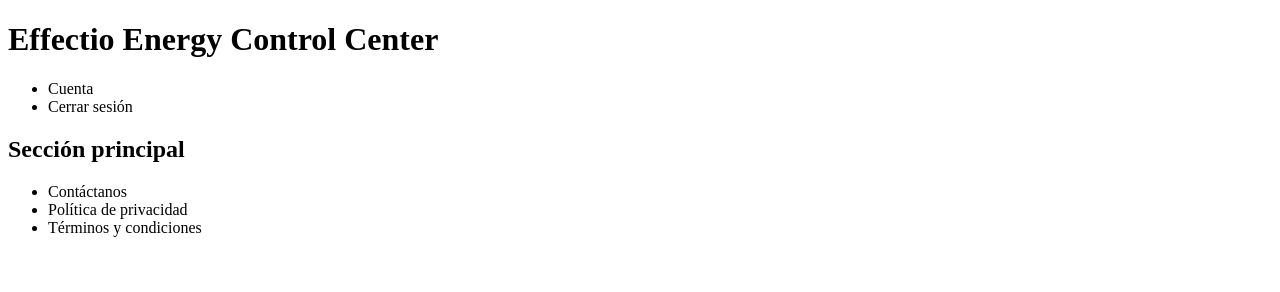
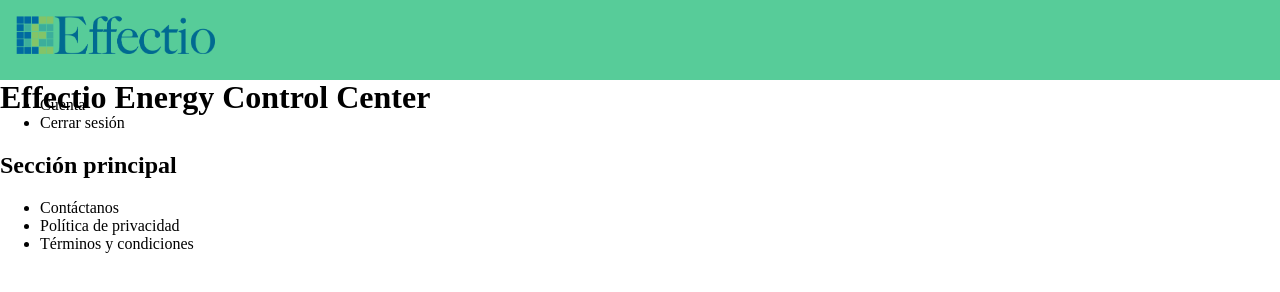
Before and after one commit to LucilaJaenMAC/pruebasHTML, a plain HTML site: page index.html in a window 1280 px wide. Drawn offline with Linux system fonts and the light colour scheme.

Commit message:
Ahora si agregué el logo y los estilos para el la imagen

```diff
--- a/index.html
+++ b/index.html
@@ -6,8 +6,24 @@
     <meta name="viewport" content="width=device-width, initial-scale=1.0">
     <title>Document</title>
 </head>
+<style>
+    body{
+        margin: 0px;
+    }
+    header{
+        background-color: #57CC99;
+        width: 100%;
+        height: 80px;
+    }
+    header img{
+        width: 200px;
+        margin-top: 15px;
+        margin-left: 15px;
+    }
+</style>
 <body>
     <header>
+        <img src="Assets/banner.png" alt="Logo Effectio">
         <h1>Effectio Energy Control Center</h1>
     </header>
     <nav>
```
